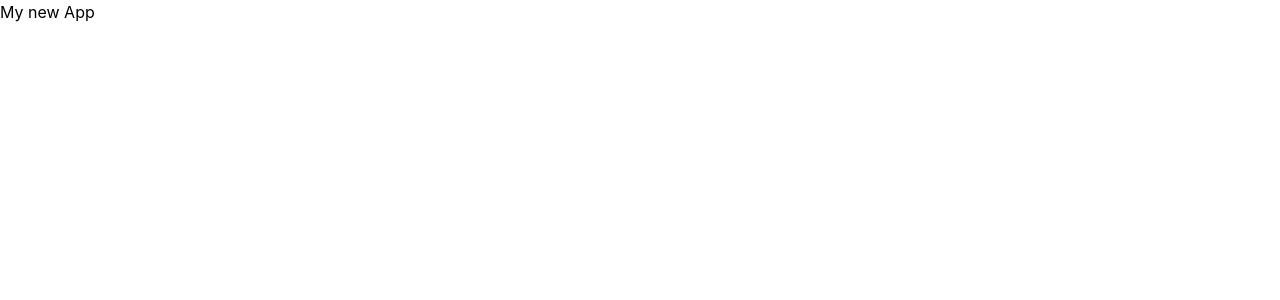
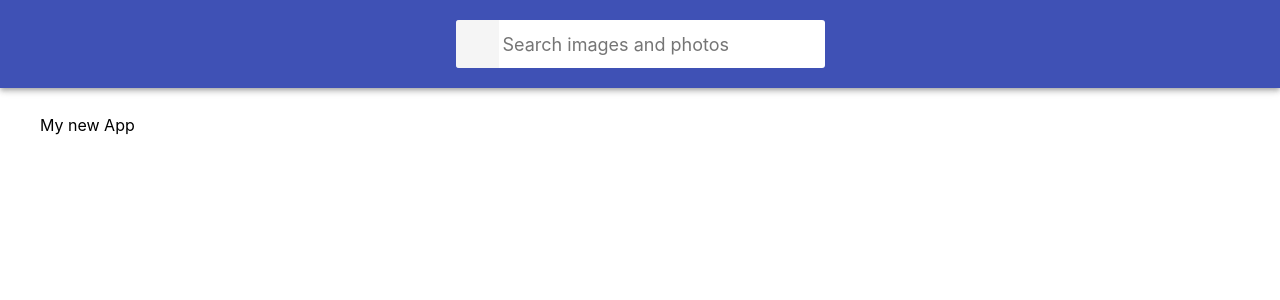
Before and after one commit to uncle-Stas/goit-react-hw-04-images, a React (Create React App) app: page / in a window 1280 px wide. Shown: the top 300 px of the page. Built offline with nearby package versions, Linux system fonts and the light colour scheme.

Commit message:
checkpoint

```diff
--- a/package.json
+++ b/package.json
@@ -7,6 +7,7 @@
     "@testing-library/jest-dom": "^5.16.5",
     "@testing-library/react": "^13.4.0",
     "@testing-library/user-event": "^13.5.0",
+    "axios": "^0.27.2",
     "gh-pages": "^4.0.0",
     "prop-types": "^15.8.1",
     "react": "^18.2.0",
--- a/src/Components/App/App.jsx
+++ b/src/Components/App/App.jsx
@@ -1,8 +1,17 @@
+import Searchbar from 'Components/Searchbar/Searchbar';
+import Section from 'Components/Section/Section';
 import { Component } from 'react';
 
 class App extends Component {
   render() {
-    return <p>My new App</p>;
+    return (
+      <>
+        <Searchbar />
+        <Section>
+          <p>My new App</p>
+        </Section>
+      </>
+    );
   }
 }
 
--- /dev/null
+++ b/src/Components/Searchbar/Searchbar.jsx
@@ -0,0 +1,29 @@
+import css from './Searchbar.module.css';
+
+import { Component } from 'react';
+
+class Searchbar extends Component {
+  render() {
+    return (
+      <header className={css.header}>
+        <div className={css.container}>
+          <form className={css.form}>
+            <button type="submit" className={css.button}>
+              {/* <span className={css.buttonLabel}>Search</span> */}
+            </button>
+
+            <input
+              className={css.input}
+              type="text"
+              autoComplete="off"
+              autoFocus
+              placeholder="Search images and photos"
+            />
+          </form>
+        </div>
+      </header>
+    );
+  }
+}
+
+export default Searchbar;
--- /dev/null
+++ b/src/Components/Searchbar/Searchbar.module.css
@@ -0,0 +1,104 @@
+.header {
+  /* padding: 25px 0; */
+  top: 0;
+  left: 0;
+  position: sticky;
+  z-index: 1100;
+  display: flex;
+  justify-content: center;
+  align-items: center;
+  min-height: 64px;
+  padding-right: 24px;
+  padding-left: 24px;
+  padding-top: 12px;
+  padding-bottom: 12px;
+  color: #fff;
+  background-color: #3f51b5;
+  box-shadow: 0px 2px 4px -1px rgba(0, 0, 0, 0.2),
+    0px 4px 5px 0px rgba(0, 0, 0, 0.14), 0px 1px 10px 0px rgba(0, 0, 0, 0.12);
+}
+
+.container {
+  max-width: 1200px;
+  margin: 0 auto;
+  padding: 0 15px;
+}
+
+.Searchbar {
+  top: 0;
+  left: 0;
+  position: sticky;
+  z-index: 1100;
+  display: flex;
+  justify-content: center;
+  align-items: center;
+  min-height: 64px;
+  padding-right: 24px;
+  padding-left: 24px;
+  padding-top: 12px;
+  padding-bottom: 12px;
+  color: #fff;
+  background-color: #3f51b5;
+  box-shadow: 0px 2px 4px -1px rgba(0, 0, 0, 0.2),
+    0px 4px 5px 0px rgba(0, 0, 0, 0.14), 0px 1px 10px 0px rgba(0, 0, 0, 0.12);
+}
+
+/*
+ * Стили компонента SearchForm
+ */
+.form {
+  display: flex;
+  align-items: center;
+  width: 100%;
+  max-width: 600px;
+  background-color: #fff;
+  border-radius: 3px;
+  overflow: hidden;
+}
+
+.button {
+  display: inline-block;
+  width: 48px;
+  height: 48px;
+  border: 0;
+  /* background-image: url('https://image.flaticon.com/icons/svg/149/149852.svg');
+  background-size: 40%;
+  background-repeat: no-repeat;
+  background-position: center; */
+  opacity: 0.6;
+  transition: opacity 250ms cubic-bezier(0.4, 0, 0.2, 1);
+  cursor: pointer;
+  outline: none;
+}
+
+.button:hover {
+  opacity: 1;
+}
+
+.buttonLabel {
+  position: absolute;
+  width: 1px;
+  height: 1px;
+  padding: 0;
+  overflow: hidden;
+  clip: rect(0, 0, 0, 0);
+  white-space: nowrap;
+  clip-path: inset(50%);
+  border: 0;
+}
+
+.input {
+  display: inline-block;
+  width: 100%;
+  font: inherit;
+  font-size: 20px;
+  border: none;
+  outline: none;
+  padding-left: 4px;
+  padding-right: 4px;
+}
+
+.input::placeholder {
+  font: inherit;
+  font-size: 18px;
+}
--- /dev/null
+++ b/src/Components/Section/Section.jsx
@@ -0,0 +1,11 @@
+import css from './Section.module.css';
+
+const Section = ({ children }) => {
+  return (
+    <section className={css.section}>
+      <div className={css.container}>{children}</div>
+    </section>
+  );
+};
+
+export default Section;
--- /dev/null
+++ b/src/Components/Section/Section.module.css
@@ -0,0 +1,9 @@
+.section {
+  padding: 25px 0;
+}
+
+.container {
+  max-width: 1200px;
+  margin: 0 auto;
+  padding: 0 15px;
+}
```
Also changed, not shown: 1 other file (tests, documents, lock files or other folders).
